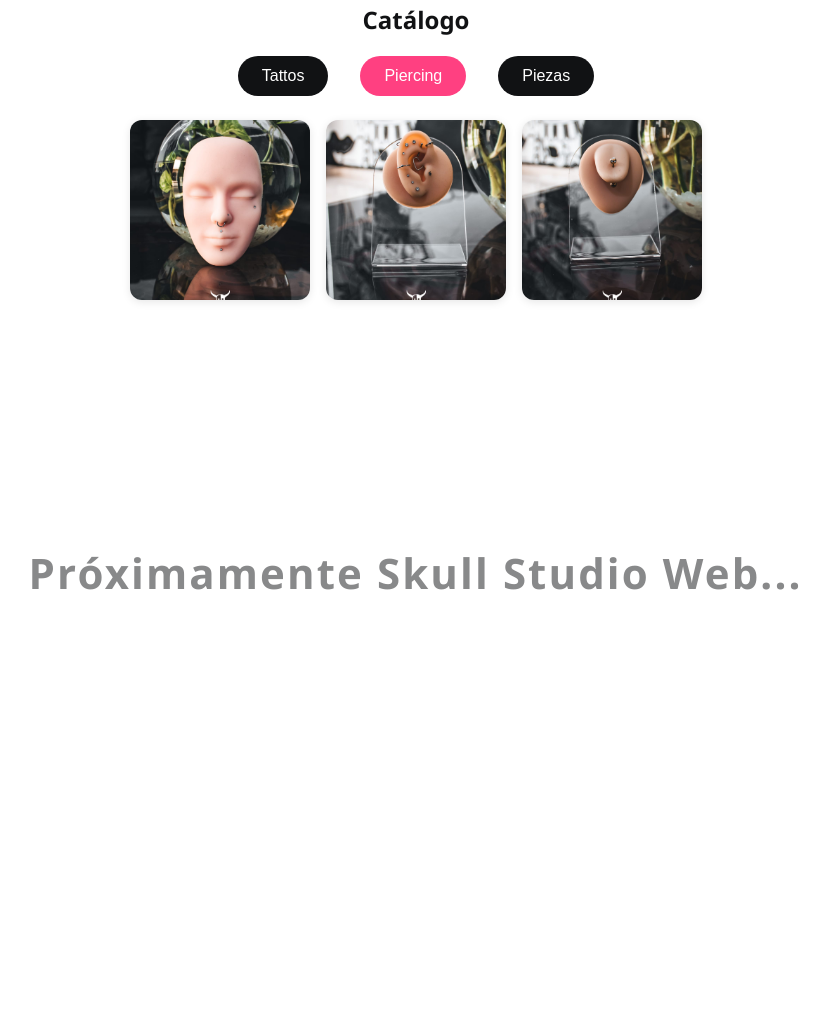
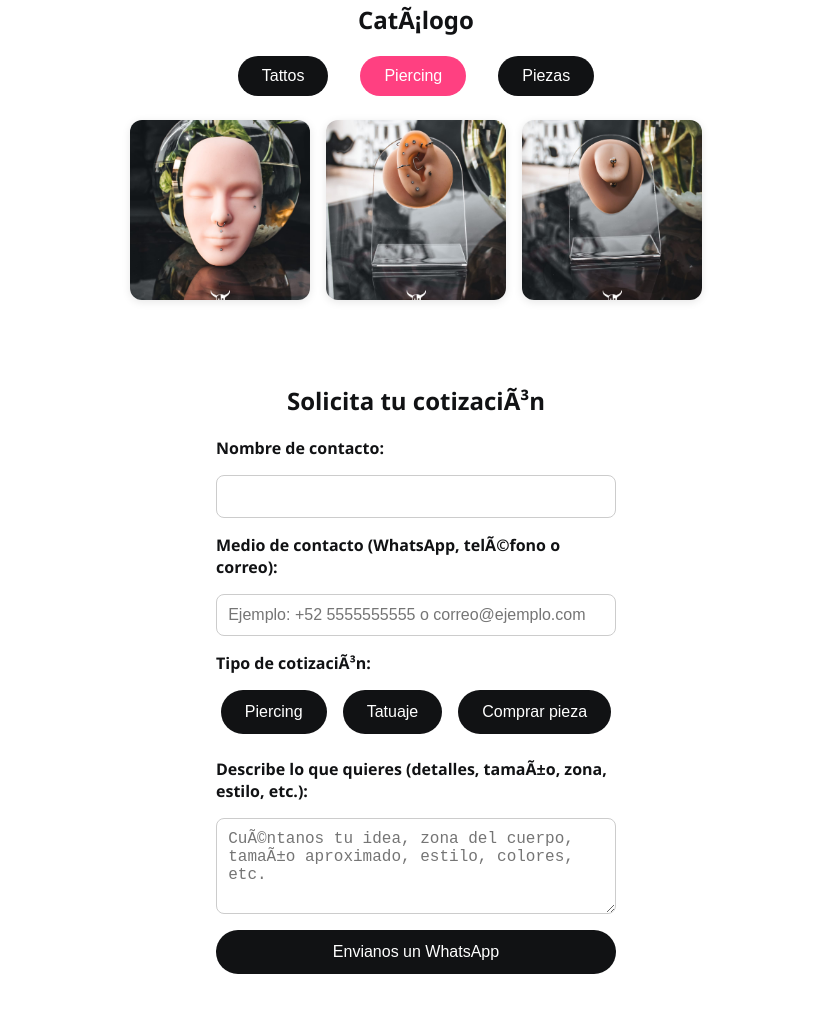
Before and after one commit to jach17/skullweb, a plain HTML site: page src/index.html in a window 1280 px wide. Shown: the part 1083-2092 px from the top of the page, without its empty margins (224-1053 px from the left). Before the commit the page ends 1895 px from the top, so only its background shows below. Drawn offline with Linux system fonts and the light colour scheme.

Commit message:
feat: Medio de contacto

```diff
--- a/src/css/styles.css
+++ b/src/css/styles.css
@@ -270,3 +270,70 @@ h1 {
   z-index: 10000;
   font-weight: bold;
 }
+
+.contact-section {
+  background: #fff;
+  padding: 2rem 0;
+  text-align: center;
+}
+
+.contact-form {
+  max-width: 400px;
+  margin: 0 auto;
+  display: flex;
+  flex-direction: column;
+  gap: 1rem;
+}
+
+.contact-form label {
+  text-align: left;
+  font-weight: bold;
+  color: #111214;
+}
+
+.contact-form input,
+.contact-form select,
+.contact-form textarea {
+  padding: 0.7rem;
+  border: 1px solid #ccc;
+  border-radius: 8px;
+  font-size: 1rem;
+}
+
+.contact-form button {
+  background: #111214;
+  color: #fff;
+  border: none;
+  padding: 0.8rem 1.5rem;
+  border-radius: 24px;
+  cursor: pointer;
+  font-size: 1rem;
+  transition: background 0.2s;
+}
+
+.contact-form button:hover {
+  background: #ff4081;
+}
+
+.cotizacion-tipo {
+  display: flex;
+  gap: 1rem;
+  justify-content: center;
+  margin-bottom: 0.5rem;
+}
+
+.tipo-btn {
+  background: #111214;
+  color: #fff;
+  border: none;
+  padding: 0.7rem 1.5rem;
+  border-radius: 24px;
+  cursor: pointer;
+  font-size: 1rem;
+  transition: background 0.2s;
+}
+
+.tipo-btn.selected,
+.tipo-btn:hover {
+  background: #ff4081;
+}
--- a/src/index.html
+++ b/src/index.html
@@ -1,7 +1,7 @@
 <!DOCTYPE html>
 <html lang="es">
 <head>
-  <meta charset="UTF-8">
+  <meta charset="UTF-8
   <meta name="viewport" content="width=device-width, initial-scale=1.0">
   <title>Skull Studio Web</title>
   <link rel="stylesheet" href="css/styles.css">
@@ -38,6 +38,29 @@
     <span class="close-modal" id="closeCatalogModal">&times;</span>
     <img id="modalCatalogImg" src="" alt="Imagen ampliada">
   </div>
+  <section class="contact-section" id="contacto">
+    <h2>Solicita tu cotización</h2>
+    <form class="contact-form">
+      <label for="nombre">Nombre de contacto:</label>
+      <input type="text" id="nombre" name="nombre" required>
+
+      <label for="medio">Medio de contacto (WhatsApp, teléfono o correo):</label>
+      <input type="text" id="medio" name="medio" required placeholder="Ejemplo: +52 5555555555 o correo@ejemplo.com">
+
+      <label>Tipo de cotización:</label>
+      <div class="cotizacion-tipo">
+        <button type="button" class="tipo-btn" data-value="Piercing">Piercing</button>
+        <button type="button" class="tipo-btn" data-value="Tatuaje">Tatuaje</button>
+        <button type="button" class="tipo-btn" data-value="Comprar pieza">Comprar pieza</button>
+      </div>
+      <input type="hidden" id="tipo" name="tipo" required>
+
+      <label for="descripcion">Describe lo que quieres (detalles, tamaño, zona, estilo, etc.):</label>
+      <textarea id="descripcion" name="descripcion" rows="4" required placeholder="Cuéntanos tu idea, zona del cuerpo, tamaño aproximado, estilo, colores, etc."></textarea>
+
+      <button type="submit">Envianos un WhatsApp</button>
+    </form>
+  </section>
   <main>
     <h1>Próximamente Skull Studio Web</h1>
   </main>
--- a/src/js/app.js
+++ b/src/js/app.js
@@ -107,4 +107,34 @@ document.addEventListener('DOMContentLoaded', () => {
       modalCatalogImg.src = '';
     }
   });
+
+  document.querySelectorAll('.tipo-btn').forEach(btn => {
+    btn.addEventListener('click', function() {
+      document.querySelectorAll('.tipo-btn').forEach(b => b.classList.remove('selected'));
+      this.classList.add('selected');
+      document.getElementById('tipo').value = this.dataset.value;
+    });
+  });
+
+  // Validación para asegurar que se selecciona un tipo antes de enviar
+  document.querySelector('.contact-form').addEventListener('submit', function(e) {
+    e.preventDefault();
+
+    const nombre = document.getElementById('nombre').value;
+    const medio = document.getElementById('medio').value;
+    const tipo = document.getElementById('tipo').value;
+    const descripcion = document.getElementById('descripcion').value;
+
+    if (!tipo) {
+      alert('Por favor selecciona el tipo de cotización.');
+      return;
+    }
+
+    const numeroWhatsApp = '527761234940'; // Cambia esto por tu número con código de país (ejemplo México: 5215555555555)
+    const mensaje = encodeURIComponent(
+      `Hola Skull Studio, quiero solicitar una cotización.\n\nNombre: ${nombre}\nMedio de contacto: ${medio}\nTipo de cotización: ${tipo}\nDescripción: ${descripcion}`
+    );
+
+    window.open(`https://wa.me/${numeroWhatsApp}?text=${mensaje}`, '_blank');
+  });
 });
```
